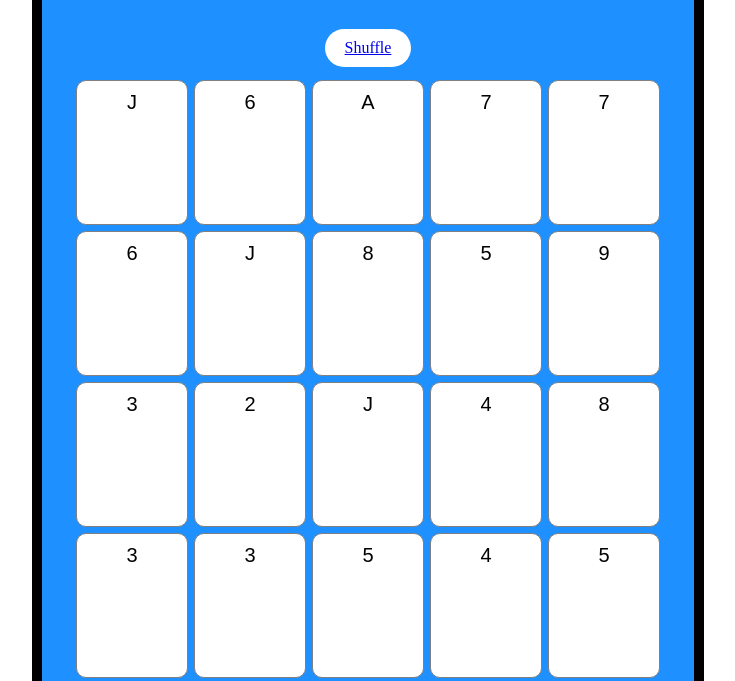
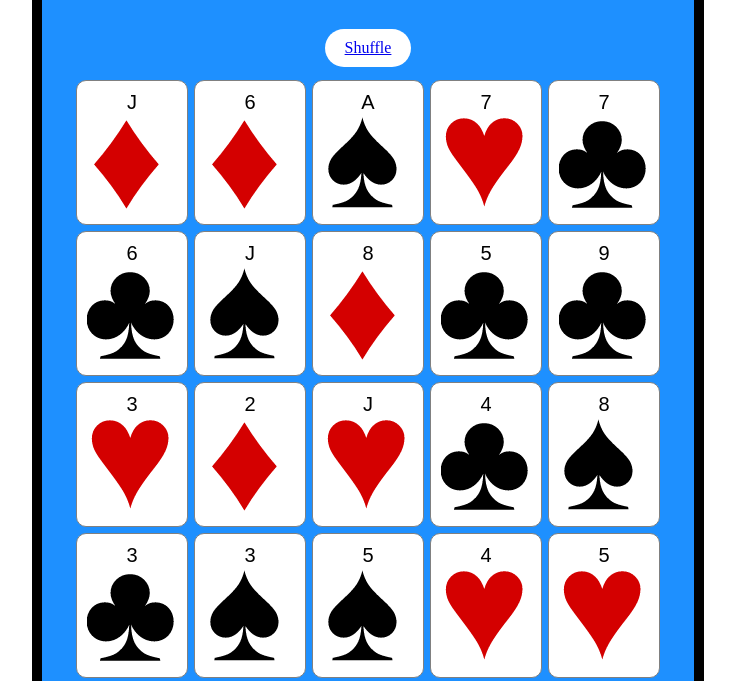
Before and after one commit to JCode777/deck-of-cards, a plain HTML site: page index.html in a window 1280 px wide. Shown: the part 101-782 px from the top of the page, without its empty margins (272-1007 px from the left). Drawn offline with Linux system fonts and the light colour scheme; the site is published under a folder, as on GitHub Pages, so addresses that start at the root find nothing.

Commit message:
Update style.css

```diff
--- a/style.css
+++ b/style.css
@@ -39,7 +39,7 @@
 
 .card .suit
 {
-	background-image: url('/card.png');
+	background-image: url('card.png');
 	height: 100px;
 	width: 90px;
 }
```
